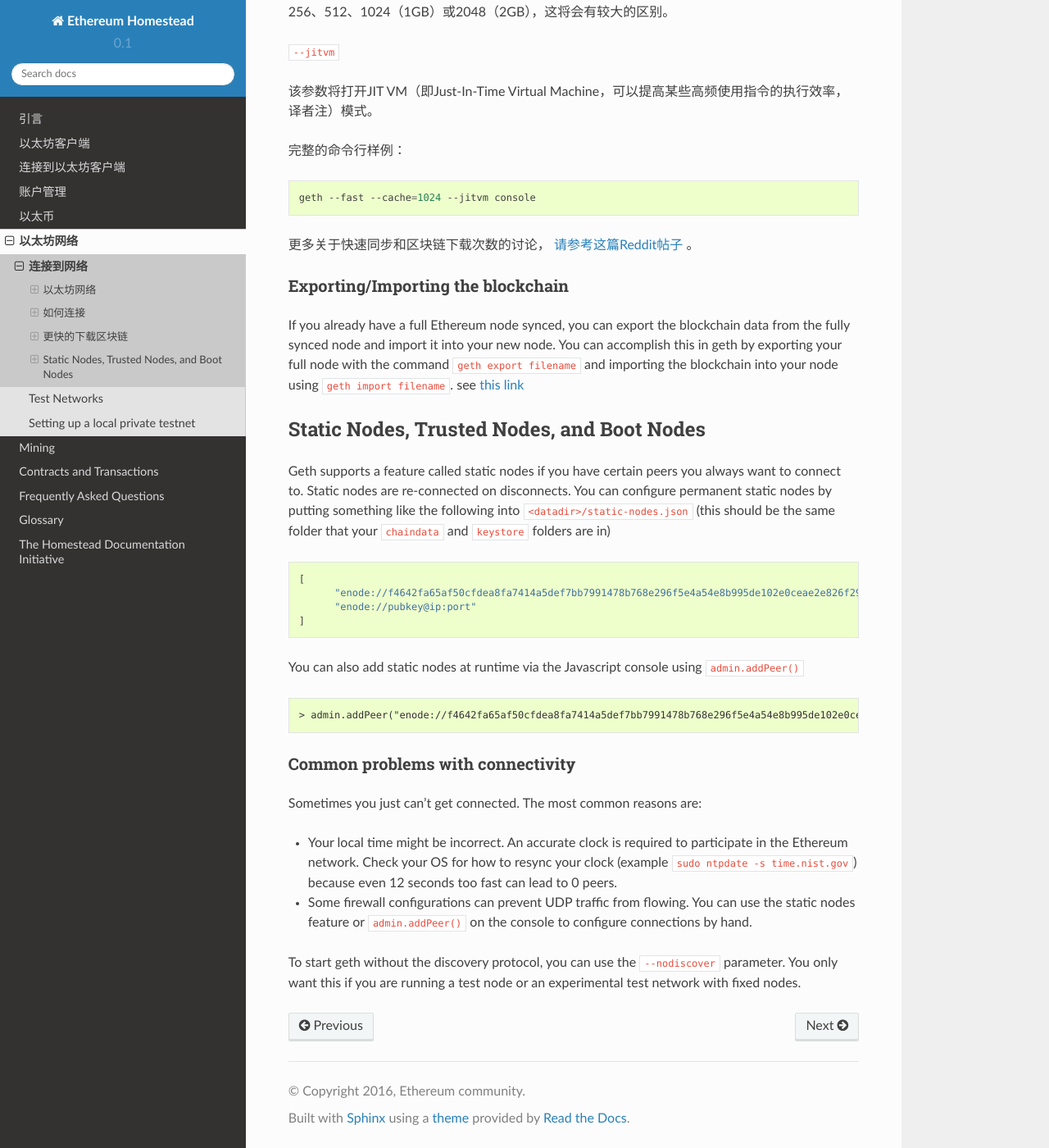
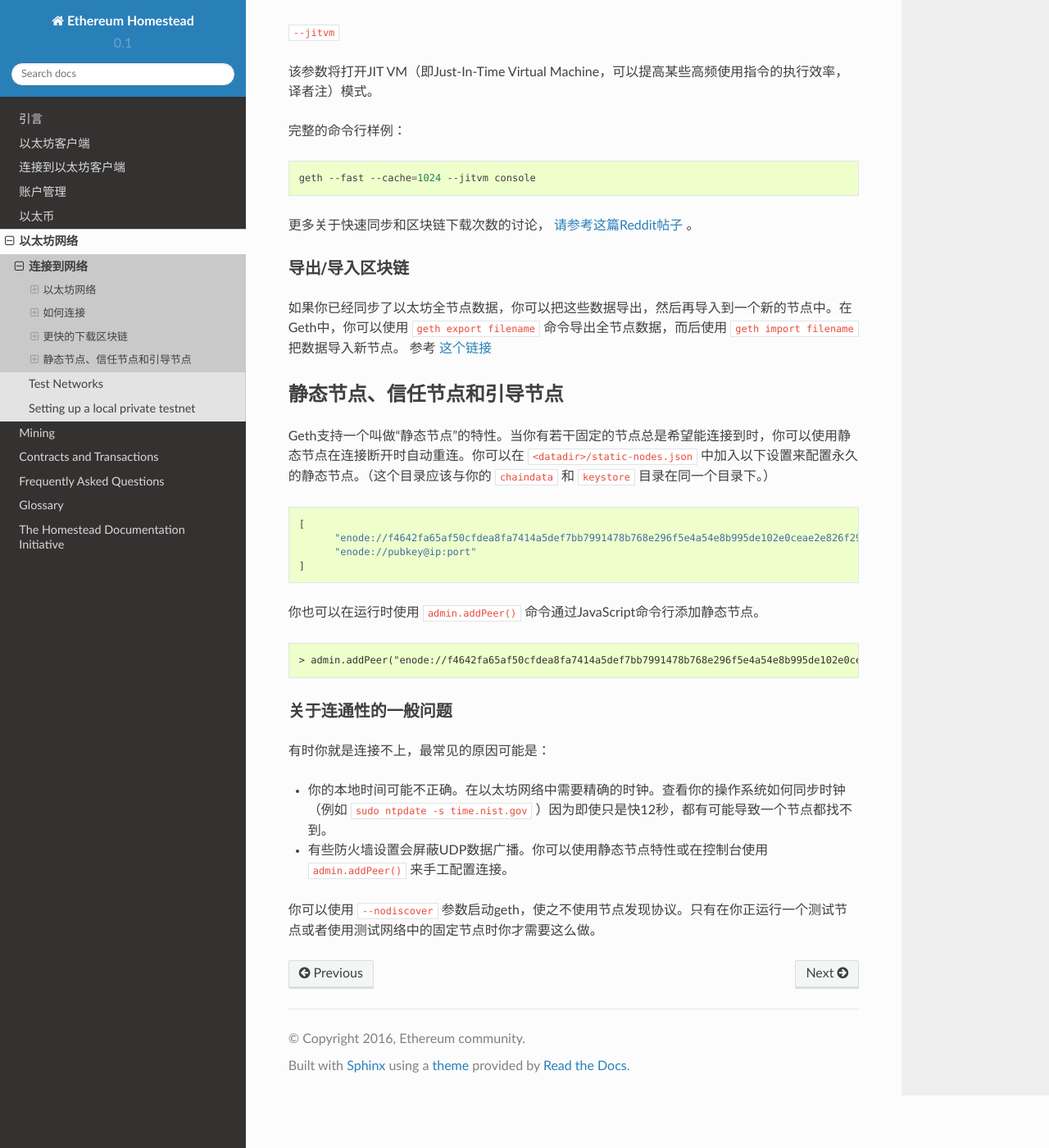
Before and after one commit to riversyang/homestead-guide-cn, a Sphinx documentation site: the page built from source/network/connecting-to-the-network.rst, in a window 1280 px wide and 1400 px high, scrolled down 3293 px. Shown: the whole window at 82% size. Built offline with Sphinx 7.4.7 and the Read the Docs theme 2.0.0, drawn with Linux system fonts in a browser that asks for light colours; some of the changed text lies outside the part shown.

Commit message:
Update translation.

```diff
--- a/source/network/connecting-to-the-network.rst
+++ b/source/network/connecting-to-the-network.rst
@@ -105,14 +105,14 @@
 更快的下载区块链
 ================================================================================
 
-当你启动以太坊客户端是，以太坊区块链就开始自动下载了。下载所消耗的时间将基于你的客户端、客户端设置、网络速度以及可用节点数而有很大不同。以下是一些可选项来更快的获得以太坊区块链。
+当你启动以太坊客户端时，以太坊区块链就开始自动下载了。下载所消耗的时间将基于你的客户端、客户端设置、网络速度以及可用节点数而有很大不同。以下是一些可选项来更快的获得以太坊区块链。
 
 使用geth
 --------------------------------------------------------------------------------
 
 如果你使用geth客户端，会有些事情可以帮你提升下载以太坊区块链的时间。如果你使用 ``--fast`` 参数来进行快速同步，你将不会获取历史交易数据。
 
-.. note:: 在已经开始全部或部分普通同步处理之后，你就不能使用这个参数了。也就是说使用这个参数之前，你不应该做过任何以太坊区块链的数据分配处理。 `更多信息请参考 Ethereum Stack\.Exchange 的文章<http://ethereum.stackexchange.com/questions/1845/why-isnt-fast-sync-the-default>`_ 。
+.. note:: 在已经开始全部或部分普通同步处理之后，你就不能使用这个参数了。也就是说使用这个参数之前，你不应该做过任何以太坊区块链的数据分配处理。 `更多信息请参考 Ethereum Stack\.Exchange 的文章 <http://ethereum.stackexchange.com/questions/1845/why-isnt-fast-sync-the-default>`_ 。
 
 以下是一些参数可以帮你更快的同步你的客户端数据。
 
@@ -138,18 +138,18 @@
 更多关于快速同步和区块链下载次数的讨论， `请参考这篇Reddit帖子 <https://www.reddit.com/r/ethereum/comments/46c4ga/lets_benchmark_the_clients/>`_ 。
 
 
-Exporting/Importing the blockchain
+导出/导入区块链
 --------------------------------------------------------------------------------
 
-If you already have a full Ethereum node synced, you can export the blockchain data from the fully synced node and import it into your new node. You can accomplish this in geth by exporting your full node with the command ``geth export filename`` and importing the blockchain into your node using ``geth import filename``.
-see `this link <staticnodes>`_
+如果你已经同步了以太坊全节点数据，你可以把这些数据导出，然后再导入到一个新的节点中。在Geth中，你可以使用 ``geth export filename`` 命令导出全节点数据，而后使用 ``geth import filename`` 把数据导入新节点。
+参考 `这个链接 <staticnodes>`_
 
 ..  _cr-static-nodes:
 
-Static Nodes, Trusted Nodes, and Boot Nodes
+静态节点、信任节点和引导节点
 ================================================================================
 
-Geth supports a feature called static nodes if you have certain peers you always want to connect to. Static nodes are re-connected on disconnects. You can configure permanent static nodes by putting something like the following into ``<datadir>/static-nodes.json`` (this should be the same folder that your ``chaindata`` and ``keystore`` folders are in)
+Geth支持一个叫做“静态节点”的特性。当你有若干固定的节点总是希望能连接到时，你可以使用静态节点在连接断开时自动重连。你可以在 ``<datadir>/static-nodes.json`` 中加入以下设置来配置永久的静态节点。（这个目录应该与你的 ``chaindata`` 和 ``keystore`` 目录在同一个目录下。）
 
 .. code-block:: Javascript
 
@@ -158,18 +158,18 @@
   	"enode://pubkey@ip:port"
   ]
 
-You can also add static nodes at runtime via the Javascript console using ``admin.addPeer()``
+你也可以在运行时使用 ``admin.addPeer()`` 命令通过JavaScript命令行添加静态节点。
 
 .. code-block:: Console
 
   > admin.addPeer("enode://f4642fa65af50cfdea8fa7414a5def7bb7991478b768e296f5e4a54e8b995de102e0ceae2e826f293c481b5325f89be6d207b003382e18a8ecba66fbaf6416c0@33.4.2.1:30303")
 
-Common problems with connectivity
+关于连通性的一般问题
 --------------------------------------------------------------------------------
 
-Sometimes you just can't get connected. The most common reasons are:
+有时你就是连接不上，最常见的原因可能是：
 
-* Your local time might be incorrect. An accurate clock is required to participate in the Ethereum network. Check your OS for how to resync your clock (example ``sudo ntpdate -s time.nist.gov``) because even 12 seconds too fast can lead to 0 peers.
-* Some firewall configurations can prevent UDP traffic from flowing. You can use the static nodes feature or ``admin.addPeer()`` on the console to configure connections by hand.
+* 你的本地时间可能不正确。在以太坊网络中需要精确的时钟。查看你的操作系统如何同步时钟（例如 ``sudo ntpdate -s time.nist.gov`` ）因为即使只是快12秒，都有可能导致一个节点都找不到。
+* 有些防火墙设置会屏蔽UDP数据广播。你可以使用静态节点特性或在控制台使用 ``admin.addPeer()`` 来手工配置连接。
 
-To start geth without the discovery protocol, you can use the ``--nodiscover`` parameter. You only want this if you are running a test node or an experimental test network with fixed nodes.
+你可以使用 ``--nodiscover`` 参数启动geth，使之不使用节点发现协议。只有在你正运行一个测试节点或者使用测试网络中的固定节点时你才需要这么做。
```
